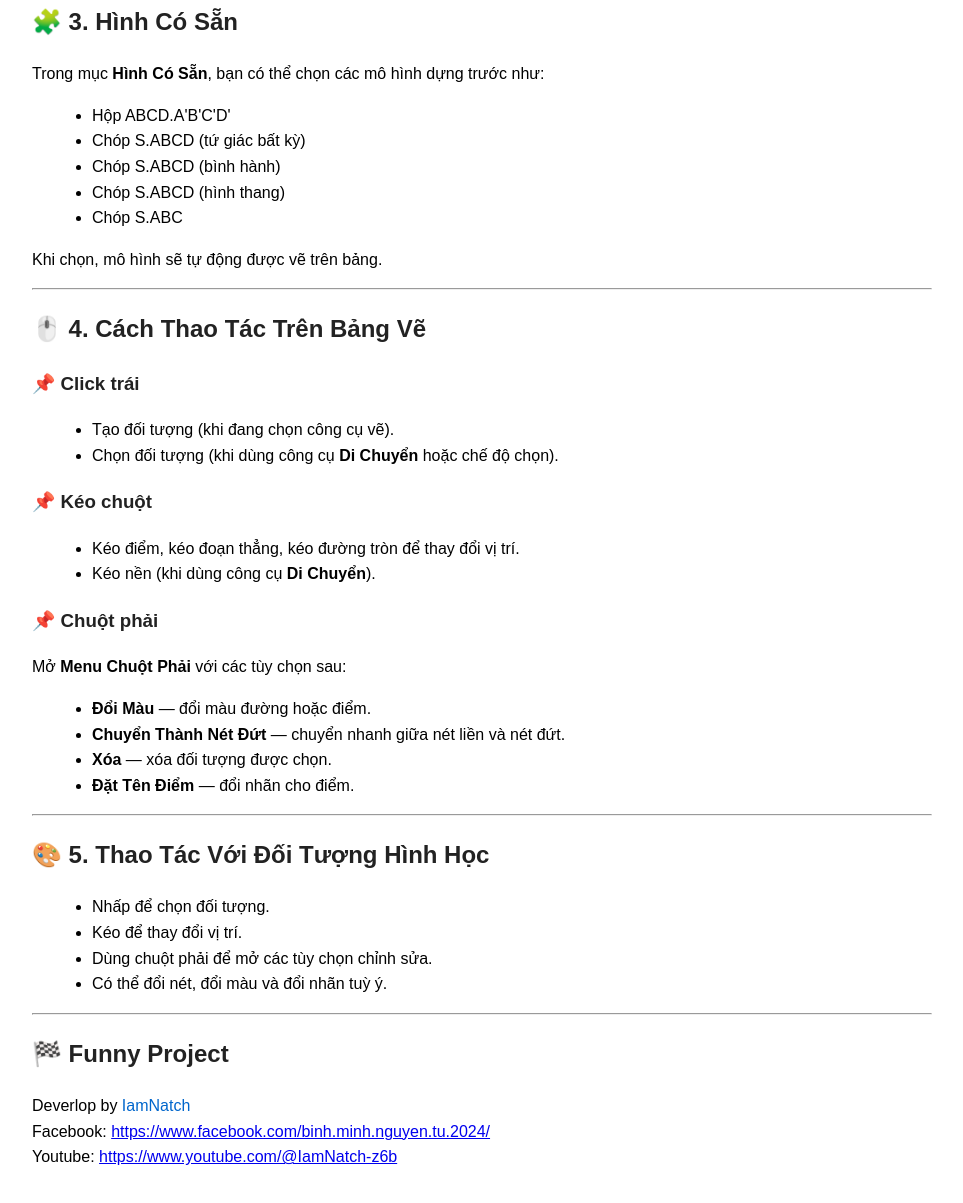
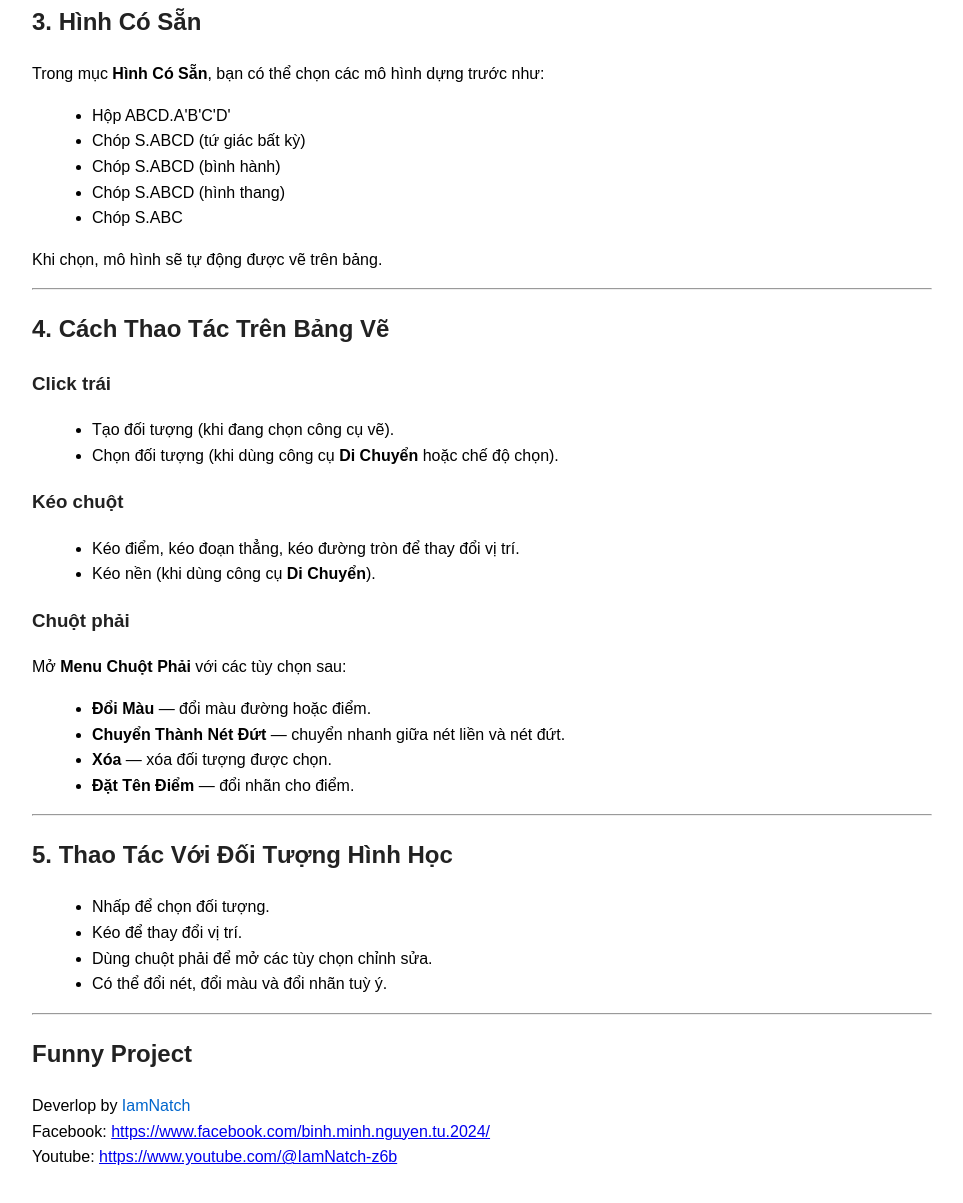
Before and after one commit to minhbmksnb9-byte/vehinh, a plain HTML site: page introduction.html in a window 1280 px wide. Shown: the part 783-1986 px from the top of the page, without its empty margins (158-1121 px from the left). Drawn offline with Linux system fonts and the light colour scheme.

Commit message:
Update introduction.html

```diff
--- a/introduction.html
+++ b/introduction.html
@@ -14,11 +14,11 @@
 </head>
 <body>
 
-<h1>📘 Hướng Dẫn Sử Dụng Ứng Dụng Vẽ Hình Toán Học</h1>
+<h1> Hướng Dẫn Sử Dụng Ứng Dụng Vẽ Hình Toán Học</h1>
 <p>Ứng dụng vẽ hình toán học giúp bạn tạo các đối tượng hình học như điểm, đoạn thẳng, đường thẳng, đường tròn, văn bản và các mô hình hình học dựng sẵn. Giao diện được thiết kế đơn giản, trực quan và hoàn toàn bằng tiếng Việt để dễ sử dụng cho học sinh, giáo viên và người làm toán.</p>
 
 <hr>
-<h2>🧭 1. Giao Diện Chung</h2>
+<h2> 1. Giao Diện Chung</h2>
 <p>Ứng dụng gồm 2 khu vực chính:</p>
 <ul>
   <li><strong>Thanh công cụ bên trái</strong>: chứa các công cụ vẽ và danh sách hình có sẵn.</li>
@@ -26,7 +26,7 @@
 </ul>
 
 <hr>
-<h2>🛠️ 2. Các Công Cụ Trên Thanh Toolbar</h2>
+<h2> 2. Các Công Cụ Trên Thanh Toolbar</h2>
 <p>Mỗi công cụ tương ứng một kiểu đối tượng. Nhấp vào nút để kích hoạt công cụ.</p>
 
 <ul>
@@ -42,7 +42,7 @@
 </ul>
 
 <hr>
-<h2>🧩 3. Hình Có Sẵn</h2>
+<h2> 3. Hình Có Sẵn</h2>
 <p>Trong mục <strong>Hình Có Sẵn</strong>, bạn có thể chọn các mô hình dựng trước như:</p>
 <ul>
   <li>Hộp ABCD.A'B'C'D'</li>
@@ -54,20 +54,20 @@
 <p>Khi chọn, mô hình sẽ tự động được vẽ trên bảng.</p>
 
 <hr>
-<h2>🖱️ 4. Cách Thao Tác Trên Bảng Vẽ</h2>
-<h3>📌 Click trái</h3>
+<h2> 4. Cách Thao Tác Trên Bảng Vẽ</h2>
+<h3> Click trái</h3>
 <ul>
   <li>Tạo đối tượng (khi đang chọn công cụ vẽ).</li>
   <li>Chọn đối tượng (khi dùng công cụ <strong>Di Chuyển</strong> hoặc chế độ chọn).</li>
 </ul>
 
-<h3>📌 Kéo chuột</h3>
+<h3> Kéo chuột</h3>
 <ul>
   <li>Kéo điểm, kéo đoạn thẳng, kéo đường tròn để thay đổi vị trí.</li>
   <li>Kéo nền (khi dùng công cụ <strong>Di Chuyển</strong>).</li>
 </ul>
 
-<h3>📌 Chuột phải</h3>
+<h3> Chuột phải</h3>
 <p>Mở <strong>Menu Chuột Phải</strong> với các tùy chọn sau:</p>
 <ul>
   <li><strong>Đổi Màu</strong> — đổi màu đường hoặc điểm.</li>
@@ -77,7 +77,7 @@
 </ul>
 
 <hr>
-<h2>🎨 5. Thao Tác Với Đối Tượng Hình Học</h2>
+<h2> 5. Thao Tác Với Đối Tượng Hình Học</h2>
 <ul>
   <li>Nhấp để chọn đối tượng.</li>
   <li>Kéo để thay đổi vị trí.</li>
@@ -88,7 +88,7 @@
 
 
 <hr>
-<h2>🏁 Funny Project </h2>
+<h2> Funny Project </h2>
 <p>Deverlop by <span style="color: #0066cc;">IamNatch</span>
     <br>
     Facebook: <a href="https://www.facebook.com/binh.minh.nguyen.tu.2024/" target="_blank">https://www.facebook.com/binh.minh.nguyen.tu.2024/</a>
```
